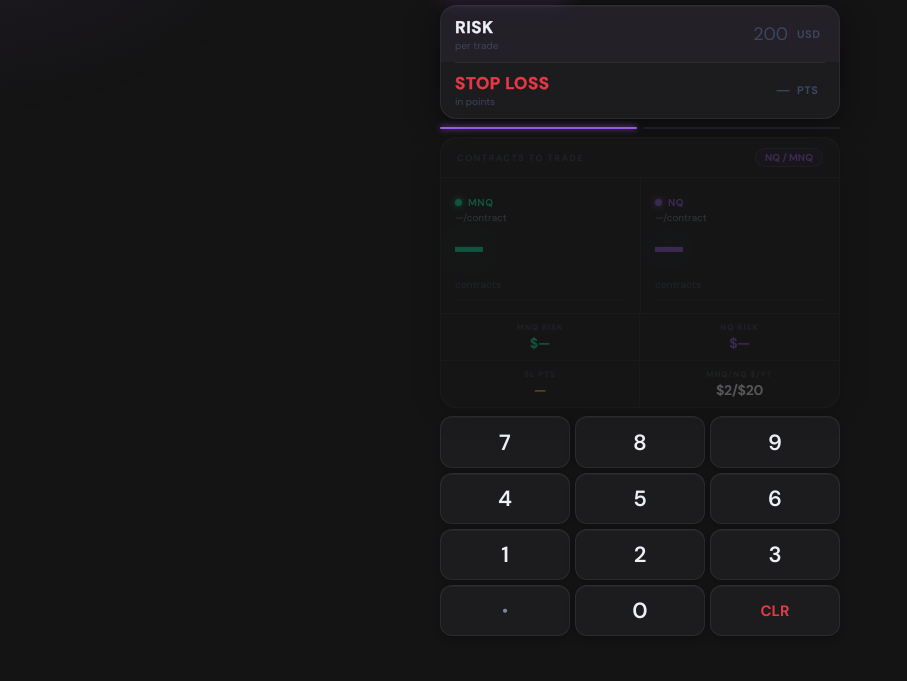
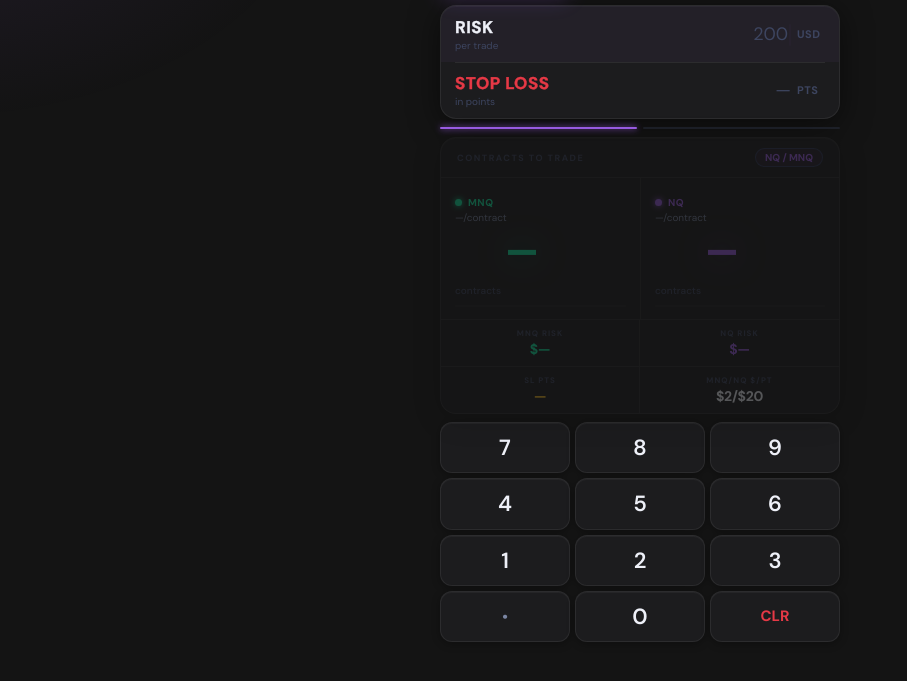
Before and after one commit to JokerGRG/PosSize, a plain HTML site: page index.html in a window 1280 px wide. Shown: the part 99-780 px from the top of the page, without its empty margins (0-907 px from the left). Drawn offline with Linux system fonts and the light colour scheme.

Commit message:
Add files via upload

```diff
--- a/index.html
+++ b/index.html
@@ -102,7 +102,7 @@ body::before{
 .rcard-title{font-size:9px;font-weight:700;letter-spacing:1.5px;text-transform:uppercase;color:var(--t3);}
 .rcard-chip{font-size:10px;font-weight:700;color:var(--blue);background:var(--bgs);border:1px solid rgba(79,142,247,.2);padding:2px 9px;border-radius:20px;}
 .rrows{display:grid;grid-template-columns:1fr 1fr;border-bottom:1px solid var(--sep);}
-.rrow{padding:12px 14px;position:relative;}
+.rrow{padding:12px 14px;position:relative;min-height:90px;}
 .rrow+.rrow{border-left:1px solid var(--sep);}
 .rtag{display:inline-flex;align-items:center;gap:6px;font-size:10px;font-weight:700;letter-spacing:.5px;text-transform:uppercase;margin-bottom:2px;}
 .rdot{width:7px;height:7px;border-radius:50%;flex-shrink:0;}
@@ -111,10 +111,10 @@ body::before{
 .micro .rtag{color:var(--green);}
 .full  .rtag{color:var(--blue);}
 .rper{font-size:10px;color:var(--t2);margin-bottom:4px;}
-.rnum{font-family:'Bebas Neue',sans-serif;font-size:56px;letter-spacing:-1px;line-height:.9;}
+.rnum{font-family:'Bebas Neue',sans-serif;font-size:56px;letter-spacing:-1px;line-height:1;width:80px;text-align:right;display:block;}
 .micro .rnum{color:var(--green);text-shadow:0 0 30px rgba(16,232,160,.5);}
-.full  .rnum{color:var(--blue); text-shadow:0 0 30px rgba(79,142,247,.5);}
-.rnum.zero{color:var(--t3);font-size:42px;text-shadow:none;}
+.full  .rnum{color:var(--blue); text-shadow:0 0 30px rgba(155,93,229,.5);}
+.rnum.zero{color:var(--t3);text-shadow:none;}
 .rctrl{font-size:10px;color:var(--t3);font-weight:500;}
 .gbar{height:2px;background:var(--c2);border-radius:2px;margin-top:8px;}
 .gbar-fill{height:100%;border-radius:2px;width:0%;transition:width .3s cubic-bezier(.4,0,.2,1);}
```
